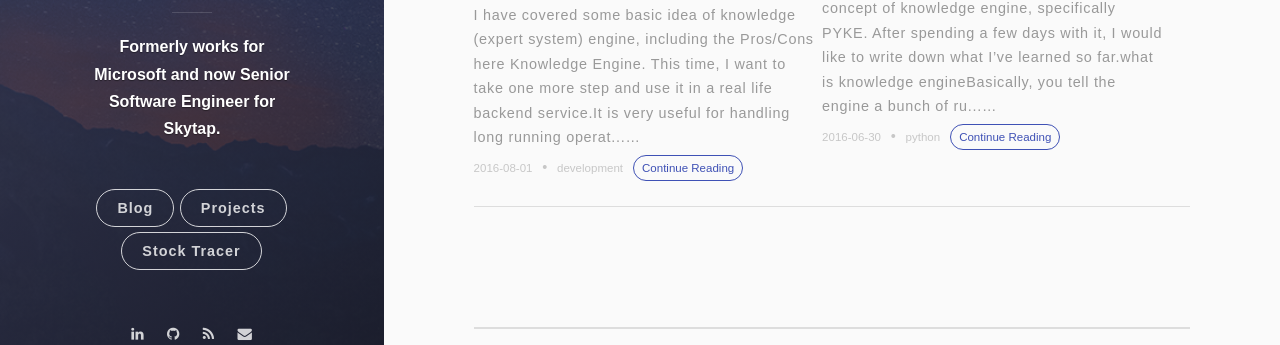
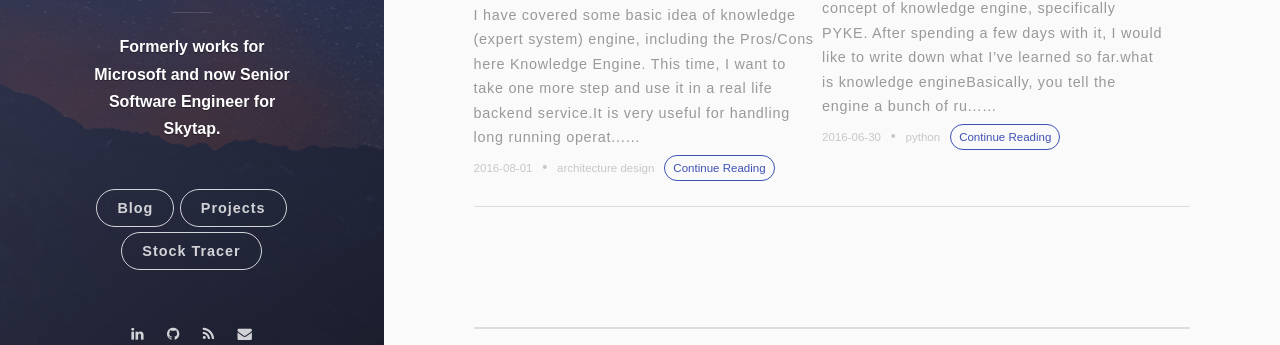
Before and after one commit to ning-yang/ning-yang.github.io, a Jekyll site: the page built from _posts/2016-07-15-stock-tracer-design.md, in a window 1280 px wide and 900 px high, scrolled down 1243 px. Shown: the part 460-805 px from the top of the window. Built offline with Jekyll 4.4.1, drawn with Linux system fonts in a browser that asks for light colours; nearby versions of some CDN libraries; comment, search, counter and statistics services are not loaded.

Commit message:
update tags for Knowledge blog

```diff
--- a/_posts/2016-08-01-use-knowledge-engine-in-real-backend-service.md
+++ b/_posts/2016-08-01-use-knowledge-engine-in-real-backend-service.md
@@ -5,10 +5,10 @@ date: 2016-08-01 14:35:19
 comments: true
 keywords: "knowledge engine, pyke, expert system, python"
 categories:
-- development
+- architecture
 
 tags:
-- development
+- architecture design
 
 ---
 I have covered some basic idea of knowledge (expert system) engine, including the Pros/Cons here [Knowledge Engine](/2016/06/knowledge-engine-expert-system).
```
